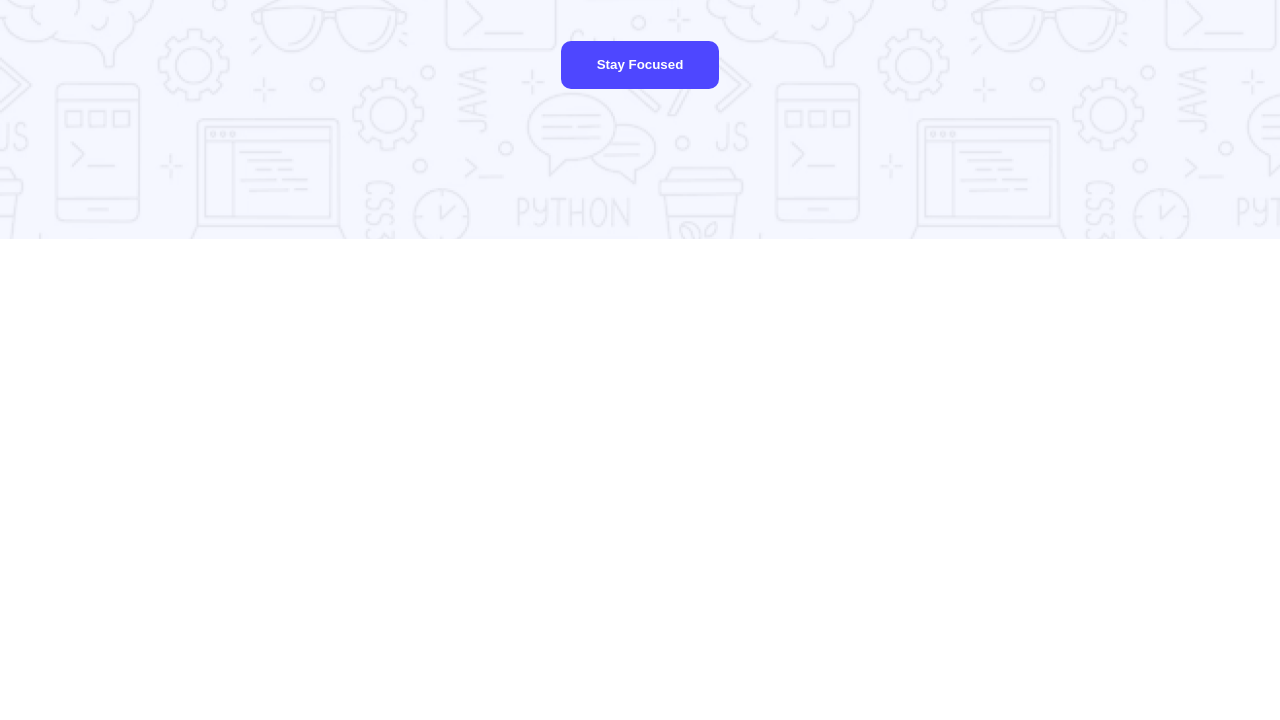
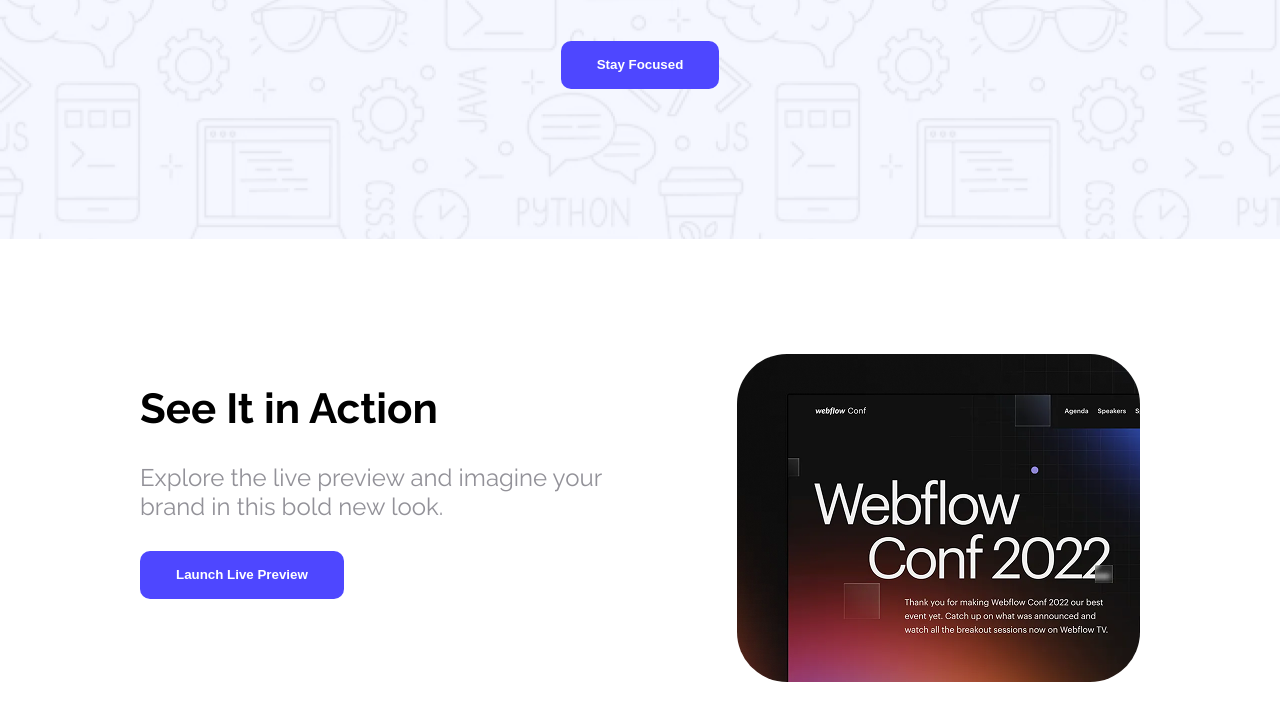
Before and after one commit to abubakar-arman/B12A01-landing-launchpad, a plain HTML site: page index.html in a window 1280 px wide. Shown: the part 352-1072 px from the top of the page. Before the commit the page ends 800 px from the top, so only its background shows below. Drawn offline with Linux system fonts and the light colour scheme.

Commit message:
Add action section

```diff
--- a/index.html
+++ b/index.html
@@ -24,6 +24,14 @@
                 <a href=""><button class="btn-primary">Stay Focused</button></a>
             </div>
         </section>
+        <section class="action">
+            <div class="text-column">
+                <h3 class="section-title">See It in Action</h3>
+                <p class="section-text">Explore the live preview and imagine your<br>brand in this bold new look.</p>
+                <button class="btn-primary">Launch Live Preview</button>
+            </div>
+            <img src="assets/wc-mini.png" alt="">
+        </section>
     </header>
     <main>
 
--- a/styles/style.css
+++ b/styles/style.css
@@ -23,6 +23,18 @@
     margin: 0;
     /* border: 1px solid black; */
 }
+.section-title {
+    font-size: 42px;
+    font-weight: bold;
+    margin: 30px 0;
+}
+.section-text {
+    font-size: 24px;
+    margin: 30px 0;
+    color: rgba(37, 36, 50, 0.5);
+}
+
+
 /* banner styles */
 .banner {
     background-image: url("../assets/Hero-bg.png");
@@ -44,3 +56,14 @@
 .lower-banner-container button {
     margin-bottom: 150px;
 }
+
+
+/* action styles   */
+.action {
+    display: flex;
+    justify-content: space-between;
+    margin: 115px 140px;
+}
+.action img {
+    border-radius: 50px;
+}
```
